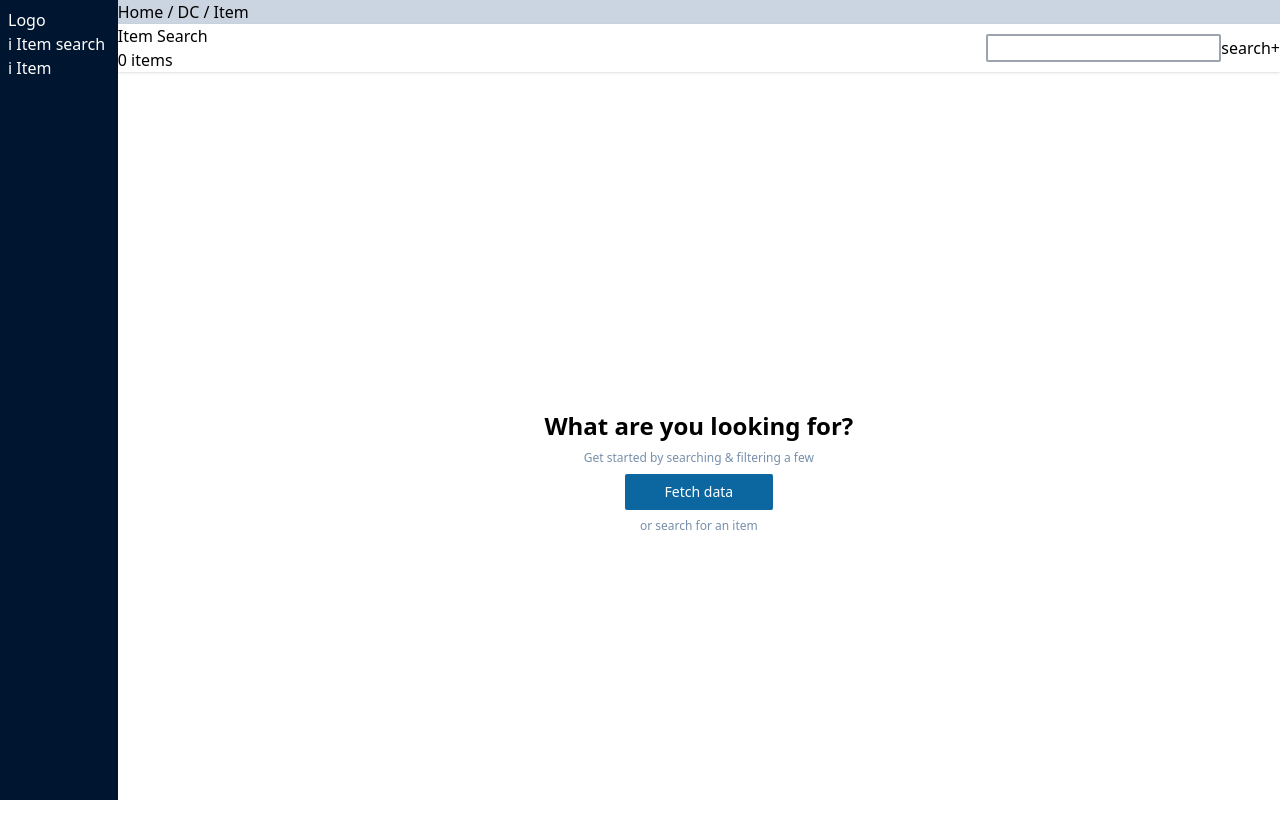
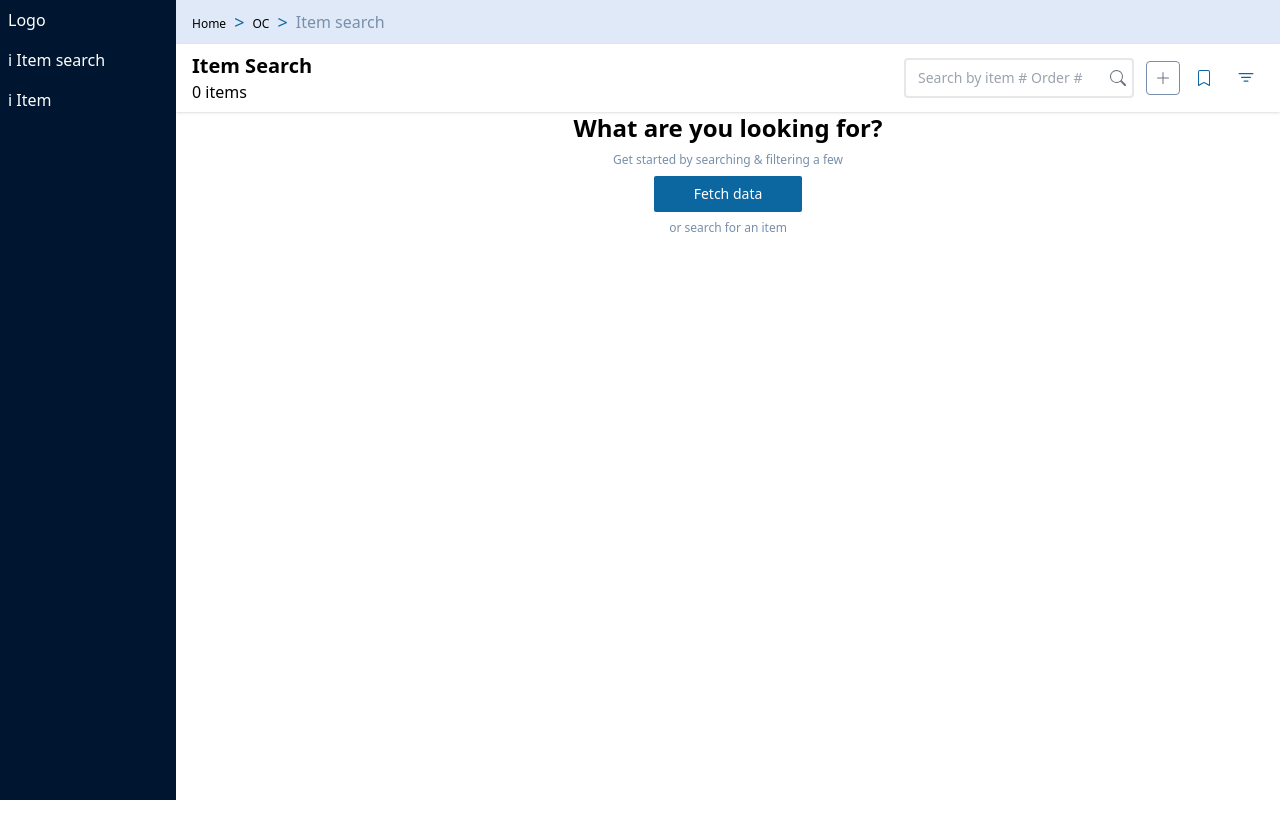
Before and after one commit to kelibst/react-search, a React (Vite) app: page / in a window 1280 px wide. Shown: the top 838 px of the page. After the commit the page ends 800 px from the top, so only its background shows below. Built offline with nearby package versions, Linux system fonts and the light colour scheme.

Commit message:
add modal search functionality

```diff
--- a/src/App.tsx
+++ b/src/App.tsx
@@ -1,12 +1,15 @@
 import { Provider } from "react-redux";
 import Layout from "./components/Layout/Layout";
+import Search from "./components/Search";
 import { store } from "./redux/store";
 
 function App() {
   return (
     <Provider store={store}>
       <div>
-        <Layout />
+        <Layout>
+          <Search />
+        </Layout>
     </div>
     </Provider>
   );
--- /dev/null
+++ b/src/components/Layout/Breadcrumb.tsx
@@ -0,0 +1,28 @@
+import React from "react";
+import { FaGreaterThan } from "react-icons/fa";
+
+interface BreadcrumbProps {
+    pages: string[];
+    currentPage: string;
+}
+
+const Breadcrumb: React.FC<BreadcrumbProps> = ({ pages, currentPage }) => {
+    return (
+        <nav className="bg-[#E0E9F7]">
+        <ol className="flex items-center gap-2 px-4 py-2">
+        {
+            pages.map((page, index) => (
+            <>
+            <li key= { index }>
+                <a className="text-xs" href={`/${page}`}> { page } </a>
+            </li>
+            < span className = "text-primary text-lg">&#62; </span>
+            </>
+        ))}
+<li className="text-tertiary"> { currentPage } </li>
+    </ol>
+    </nav>
+  );
+};
+
+export default Breadcrumb;
--- a/src/components/Layout/FilterModal.tsx
+++ b/src/components/Layout/FilterModal.tsx
@@ -1,3 +1,4 @@
+import { useState } from 'react';
 import { createPortal } from 'react-dom';
 import { BiFilter } from "react-icons/bi";
 import { FaAngleDown, FaAngleUp } from "react-icons/fa";
@@ -8,63 +9,88 @@ interface Props {
 }
 
 
-const Modal: React.FC<Props> = ({showFilter, setshowFilter}) => {
+const Modal: React.FC<Props> = ({ showFilter, setshowFilter }) => {
+  const [isValidItem, setisValidItem] = useState(false)
+  const [isValidOrder, setisValidOrder] = useState(false)
   return createPortal(
+
     <div>
       {showFilter && (
-        <div className="fixed top-0 right-0 h-screen w-screen bg-black bg-opacity-75 z-40 flex justify-end"  onClick={() => {
+        <div className="fixed top-0 right-0 h-screen w-screen bg-black bg-opacity-75 z-40 flex justify-end" onClick={() => {
           setshowFilter(false)
         }}>
-          <div  onClick={(e) => {
+          <div onClick={(e) => {
             e.stopPropagation()
           }
           }>
             <div className="relative mx-auto my-0 max-w-sm bg-white h-screen m-2 z-50">
-              <div className="bg-gray-200 p-4 flex justify-between">
-                <div className="icon-container"><BiFilter /></div>
-                <div className="flex col">
-                  <h6>Set Parameters</h6>
-                  <p className="text-sm">9 parameters available</p>
+              <div className="flex flex-col">
+                <div className="bg-gray-200 p-4 flex items-center justify-between">
+                  <div className="icon-container"><BiFilter size={28} /></div>
+                  <div className="flex flex-col">
+                    <h6 className='text-sm font-bold px-2'>Set Parameters</h6>
+                    <p className="text-xs px-2">9 parameters available</p>
                   </div>
-                <p className="side-btn">Reset all</p>
+                  <button onClick={() => {
+                    console.log('handle later')
+                  }} className="side-btn underline hover:text-blue-500 pl-2 text-xs">Reset all</button>
                 </div>
                 <form className='p-4'>
                   <details className='cursor-pointer details-container'>
-                  <summary className='flex justify-between'><span>Item</span> <span className="ico-details"><FaAngleDown /></span> </summary>
-                   <input type="text" className="form-input border-2 border-black h-28 mt-1 block w-full" placeholder="Placeholder text for Input 1" />
+                    <summary className='summary-det'><span className='font-bold'>Item</span> <span className="ico-details"><FaAngleDown /></span> </summary>
+                    <input type="text" className="form-input border-2 border-black h-28 mt-1 block w-full" placeholder="Item ID (Ex: 0001)" />
                   </details>
                   <details className='cursor-pointer details-container'>
-                  <summary className='flex justify-between'><span>Order #</span> <span className="ico-details"><FaAngleDown /></span> </summary>
+                    <summary className='summary-det'><span className='font-bold'>Order #</span> <span className="ico-details"><FaAngleDown /></span> </summary>
+                    <input type="text" className="form-input border-2 border-black h-28 mt-1 block w-full" placeholder="Order ID (Ex: 0001)" />
+                  </details>
+
+                  <details className='cursor-pointer details-container'>
+                    <summary className='summary-det'><span className='font-bold'>Type</span> <span className="ico-details"><FaAngleDown /></span> </summary>
+                    <div className='pt-4'>
+                      <input type="checkbox" id='checkall'  className="type-checkbox" />
+                    <label htmlFor="checkall" className='ml-3 text-sm cursor-pointer'> Show all</label>
+                    </div>
+
+                    <div className='pt-4'>
+                      <input type="checkbox" id='CAO' className="type-checkbox" />
+                    <label htmlFor="CAO" className='ml-3 text-sm cursor-pointer'> CAO</label>
+                    </div>
+
+                    <div className='pt-4'>
+                      <input type="checkbox" id='EDF' className="type-checkbox" />
+                    <label htmlFor="EDF" className='ml-3 text-sm cursor-pointer'>EDF</label>
+                    </div>
+                  </details>
+
+                  <details className='cursor-pointer details-container'>
+                    <summary className='summary-det'><span className='font-bold'>Category</span> <span className="ico-details"><FaAngleDown /></span> </summary>
                     <input type="text" className="form-input border-2 border-black h-28 mt-1 block w-full" placeholder="Placeholder text for Input 1" />
                   </details>
 
                   <details className='cursor-pointer details-container'>
-                  <summary className='flex justify-between'><span>Type</span> <span className="ico-details"><FaAngleDown /></span> </summary>
+                    <summary className='summary-det'><span className='font-bold'>Status</span> <span className="ico-details"><FaAngleDown /></span> </summary>
                     <input type="text" className="form-input border-2 border-black h-28 mt-1 block w-full" placeholder="Placeholder text for Input 1" />
                   </details>
 
                   <details className='cursor-pointer details-container'>
-                  <summary className='flex justify-between'><span>Category</span> <span className="ico-details"><FaAngleDown /></span> </summary>
+                    <summary className='summary-det'><span className='font-bold'>Created on</span> <span className="ico-details"><FaAngleDown /></span> </summary>
                     <input type="text" className="form-input border-2 border-black h-28 mt-1 block w-full" placeholder="Placeholder text for Input 1" />
                   </details>
 
                   <details className='cursor-pointer details-container'>
-                  <summary className='flex justify-between'><span>Status</span> <span className="ico-details"><FaAngleDown /></span> </summary>
+                    <summary className='summary-det'><span className='font-bold'>Pick date</span> <span className="ico-details"><FaAngleDown /></span> </summary>
                     <input type="text" className="form-input border-2 border-black h-28 mt-1 block w-full" placeholder="Placeholder text for Input 1" />
                   </details>
 
-                 <details className='cursor-pointer details-container'>
-                  <summary className='flex justify-between'><span>Created on</span> <span className="ico-details"><FaAngleDown /></span> </summary>
-                   <input type="text" className="form-input border-2 border-black h-28 mt-1 block w-full" placeholder="Placeholder text for Input 1" />
-                </details>
+                  <div className="absolute w-11/12  bottom-0 block">
+                    <button className="lightGray text-primary py-2 px-4 float-left" onClick={() => setshowFilter(false)}>Cancel</button>
+                    <button disabled={!isValidItem && !isValidOrder} className="bg-primary font-bold disabled:bg-gray-300 disabled:text-darkPrimary text-white py-2 px-4 hover:bg-blue-600 float-right">Apply</button>
+                  </div>
 
-                 <details className='cursor-pointer details-container'>
-                  <summary className='flex justify-between'><span>Pick date</span> <span className="ico-details"><FaAngleDown /></span> </summary>
-                   <input type="text" className="form-input border-2 border-black h-28 mt-1 block w-full" placeholder="Placeholder text for Input 1" />
-                </details>
-              <button className="bg-blue-500 text-white py-2 px-4 rounded-lg hover:bg-blue-600">Submit</button>
                 </form>
                 {/* <button className="absolute top-0 right-0 m-2" onClick={() => setshowFilter(false)}>X</button> */}
+              </div>
             </div>
           </div>
         </div>
--- a/src/components/Layout/Layout.tsx
+++ b/src/components/Layout/Layout.tsx
@@ -1,13 +1,16 @@
 import Search from "../Search";
+import Breadcrumb from "./Breadcrumb";
 import MenuBar from "./MenuBar";
-const Layout = () => {
+
+const Layout = ({children}) => {
   return (
-    <div className="flex">
+    <div className="">
       <MenuBar />
-      <div className="w-full">
-        <div className="menu_header bg-slate-300">Home / DC / Item</div>
-        <Search />
-      </div>
+      <header className="ml-44 h-full">
+        <Breadcrumb pages={["Home", "OC"]} currentPage="Item search" />
+        {children}
+      </header>
+
     </div>
   );
 };
--- a/src/components/Layout/MenuBar.tsx
+++ b/src/components/Layout/MenuBar.tsx
@@ -1,11 +1,9 @@
-import React from "react";
-
 const MenuBar = () => {
   return (
-    <div className="left_side_menu w-32 bg-[#00152F] h-[100vh] text-white p-2">
+    <div className="fixed h-full top-0 left-0 w-44 bg-darkPrimary  text-white p-2">
       <div>Logo</div>
       <nav>
-        <ul>
+        <ul className="flex flex-col mt-4 gap-4 ">
           <li>
             i <a href="#">Item search</a>
           </li>
--- a/src/components/Search.tsx
+++ b/src/components/Search.tsx
@@ -2,19 +2,20 @@ import React, { useState } from 'react'
 import { useDispatch } from 'react-redux'
 import { useSelector } from 'react-redux'
 import { ThunkDispatch } from 'redux-thunk'
-import {  setError, setOrders, setFilteredOrders } from '../redux/reducers/orderReducer'
+import { setError, setOrders, setFilteredOrders, setItemNumbers } from '../redux/reducers/orderReducer'
 import { RootState } from '../redux/store'
 import { findOrdersById } from '../utils/utils'
 import Modal from './Layout/FilterModal'
 import OrderTable from './OrderTable'
+import { BsBookmark, BsFilter, BsPlusLg, BsSearch } from "react-icons/bs";
 
 const Search = () => {
-  const { allOrders, errorMsg, filteredOrders } = useSelector((state: RootState) => state.orders)
-  const [itemNumbers, setItemNumbers] = useState<string[]>([])
+  const { allOrders, errorMsg, filteredOrders, itemNumbers, orderNumbers } = useSelector((state: RootState) => state.orders)
+  // const [itemNumbers, setItemNumbers] = useState<string[]>([])
   const [showFilter, setshowFilter] = useState(false)
   const dispatch = useDispatch()
 
-  const handleSubmit = (event: FormEvent) => {
+  const handleSubmit = (event: React.FormEvent) => {
     event.preventDefault();
     const searchByIdResult = findOrdersById(allOrders, itemNumbers);
     console.log('handlesubmit', searchByIdResult);
@@ -32,41 +33,57 @@ const Search = () => {
       dispatch(setFilteredOrders(data))
       // resets the error
       dispatch(setError(''));
-    } catch (error) {
+    } catch (error: any) {
       dispatch(setError(error?.message));
     }
   };
 
-
   return (
     <>
-      <div className="flex justify-between shadow items-center">
+      <div className="flex justify-between shadow items-center px-4 py-2">
         <div>
-          <h3>Item Search</h3>
-          <p>0 items</p>
+          <h3 className="text-xl font-bold"> Item Search </h3>
+          <p>  {filteredOrders.length} items  </p>
         </div>
-        <div className="flex">
-          <form className="" onSubmit={handleSubmit}>
+        <div className="flex relative">
+          <form className="relative left-8 " onSubmit={handleSubmit}>
             <input
               type="text"
-              className="border-2 border-gray-400 rounded-sm outline-none"
+              placeholder='Search by item # Order #'
+              className="py-2 px-3 rounded sm:text-sm  border-2 outline-none"
               onChange={
                 (e) => {
-                  setItemNumbers(e.target.value.split(","))
+                  dispatch(setItemNumbers(e.target.value.split(",")))
                 }
               }
             />
-            <button>search</button>
           </form>
-          <button className="bg-white text-black" onClick={() => setshowFilter(true)}> + </button>
-          <Modal {...{ showFilter, setshowFilter }} />
+
+          <div className="inset-y-0 flex gap-2 items-center">
+            <button className="search-btn z-10">
+              <BsSearch />
+            </button>
+
+
+            <button className="search-btn border ml-1 border-tertiary">
+              <BsPlusLg />
+            </button>
+
+
+            <button className='search-btn'>
+              <BsBookmark className="text-primary" />
+            </button>
+
+            <button className='search-btn' onClick={() => setshowFilter(true)}>
+              <BsFilter className="text-primary text-xl" />
+            </button><Modal {...{ showFilter, setshowFilter }} />
+          </div>
         </div>
       </div>
       <main className="flex flex-col w-full h-full items-center justify-center gap-2">
         {!allOrders.length && errorMsg.length < 1 ? (
           <>
             <strong className="text-2xl">What are you looking for?</strong>
-
             <p className="text-xs text-[#778FAB]">
               Get started by searching & filtering a few
             </p>
--- a/src/index.css
+++ b/src/index.css
@@ -43,5 +43,23 @@ details[open] > summary .ico-details {
 }
 
 .details-container {
-  @apply shadow-sm py-4
+  @apply shadow-sm py-4 transition-all
 }
+.form-input {
+  @apply valid:border-green-500 required:border-red-500 default:ring-2
+}
+.summary-det {
+  @apply flex justify-between mb-2
+}
+
+.usmmary-det-span {
+  font-weight: bold;
+}
+
+.type-checkbox {
+  @apply w-4 h-4 text-blue-600 bg-gray-100 border-gray-300 rounded focus:ring-blue-500 dark:focus:ring-blue-600 dark:ring-offset-gray-800 focus:ring-2 dark:bg-gray-700 dark:border-gray-600
+}
+
+.search-btn {
+  @apply text-gray-500 hover:text-gray-700 hover:bg-gray-100 focus:outline-none focus:bg-gray-100 focus:text-gray-700 p-2 rounded
+}
```
Also changed, not shown: src/redux/reducers/orderReducer.ts (+14 -4 lines), tailwind.config.cjs (+9 -1 lines). Lines whose indentation alone changed are shown as unchanged.
